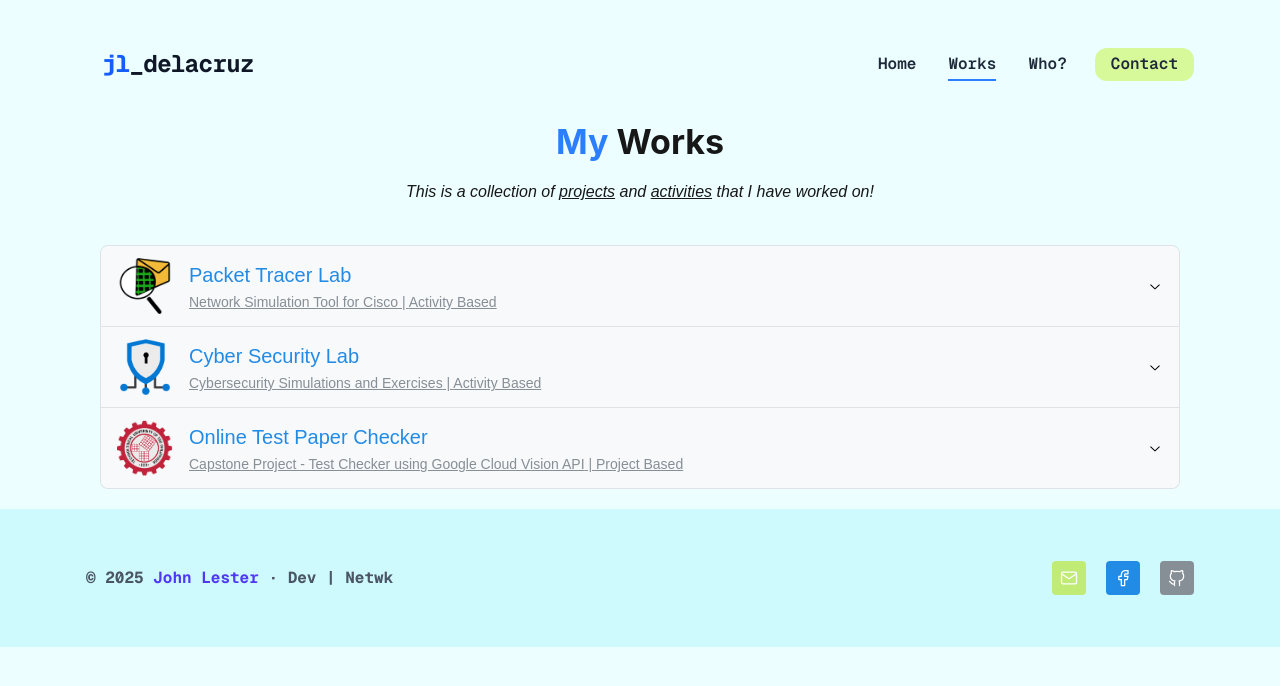
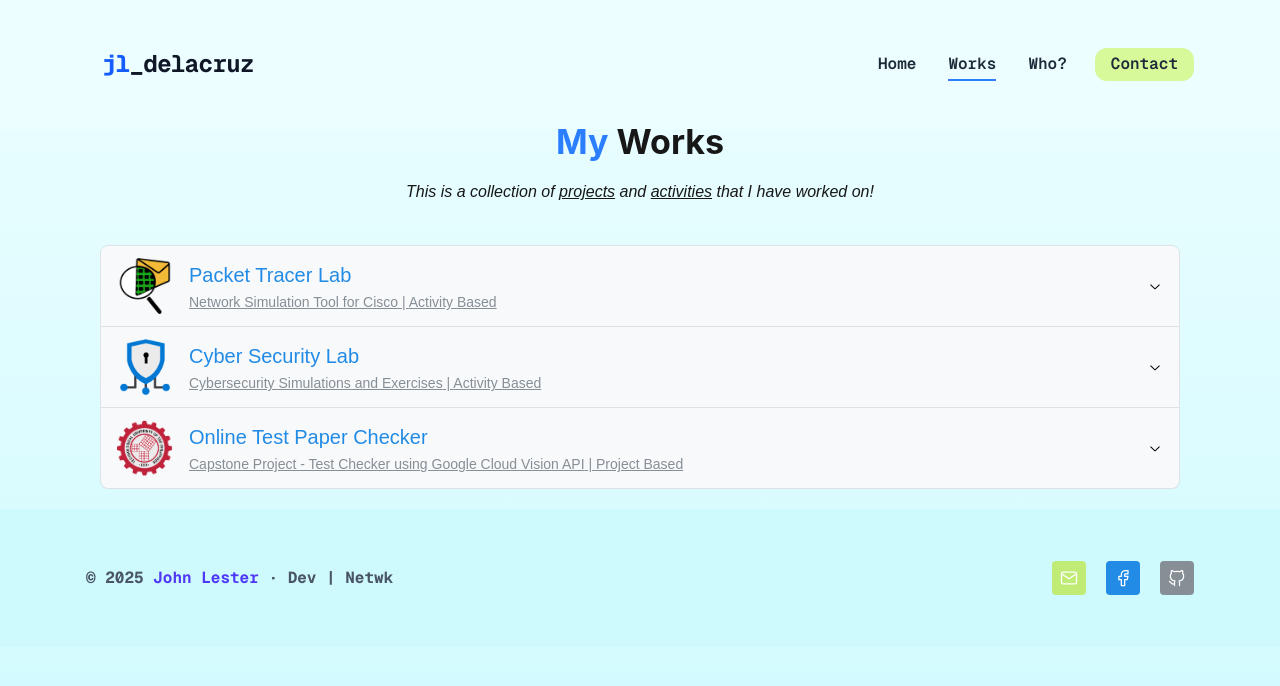
Before and after one commit to jldelakwaa/portfolio, a Next.js app: page /projects in a window 1280 px wide. Shown: the top 686 px of the page. Built offline with nearby package versions, Linux system fonts and the light colour scheme.

Commit message:
fix gradient bg

```diff
--- a/src/app/(home)/page.tsx
+++ b/src/app/(home)/page.tsx
@@ -10,7 +10,7 @@ export default function Home() {
     <>
       <div className="relative min-h-screen">
         {/* Background Pattern */}
-        <GradientBackground fromColor="cyan-50" toColor="cyan-100" />
+        <GradientBackground fromColor="#ecfeff" toColor="#cffafe" />
 
         {/* Hero Content */}
         <div className="relative z-10 flex flex-col lg:flex-row items-center justify-center min-h-screen lg:min-h-[70vh] px-6 md:px-8 lg:px-12 gap-6 lg:gap-8 py-8 lg:py-0">
--- a/src/app/(nav)/about/page.tsx
+++ b/src/app/(nav)/about/page.tsx
@@ -11,9 +11,9 @@ import GradientBackground from "@/app/_components/_common/gradient-background";
 export default function About() {
   return (
     <div className="relative">
-      <GradientBackground fromColor="cyan-50" toColor="cyan-100" />
+      <GradientBackground fromColor="#ecfeff" toColor="#cffafe" />
 
-      <div className="relative flex flex-col items-center pt-8 pb-8 sm:pt-8 md:pt-8 sm:pb-6 md:pb-10 px-2 sm:px-4">
+      <div className="relative flex flex-col items-center pt-10 pb-8 sm:pt-8 md:pt-8 sm:pb-6 md:pb-10 px-2 sm:px-4">
         {/* Content */}
         <Title
           order={1}
--- a/src/app/(nav)/projects/page.tsx
+++ b/src/app/(nav)/projects/page.tsx
@@ -7,7 +7,7 @@ import { Text, Title } from "@mantine/core";
 export default function Projects() {
   return (
     <div>
-      <GradientBackground fromColor="cyan-50" toColor="cyan-100" />
+      <GradientBackground fromColor="#ecfeff" toColor="#cffafe" />
 
       <div className="relative flex flex-col justify-center items-center py-10 px-4">
         {/* Content */}
--- a/src/app/_components/_common/gradient-background.tsx
+++ b/src/app/_components/_common/gradient-background.tsx
@@ -1,19 +1,20 @@
 interface GradientBackgroundProps {
   fromColor?: string;
   toColor?: string;
-  direction?: 'to-b' | 'to-t' | 'to-r' | 'to-l';
+  direction?: 'to bottom' | 'to top' | 'to right' | 'to left';
 }
 
 export default function GradientBackground({
-  fromColor = 'cyan-50',
-  toColor = 'cyan-100',
-  direction = 'to-b',
+  fromColor = '#ecfeff',
+  toColor = '#cffafe',
+  direction = 'to bottom',
 }: GradientBackgroundProps) {
   return (
-    <div className="absolute inset-0">
-      <div className={`relative h-full w-full [&>div]:absolute [&>div]:bottom-0 [&>div]:right-0 [&>div]:z-[-2] [&>div]:h-full [&>div]:w-full [&>div]:bg-gradient-${direction} [&>div]:from-${fromColor} [&>div]:to-${toColor}`}>
-        <div></div>
-      </div>
-    </div>
+    <div
+      className="absolute inset-0 -z-10"
+      style={{
+        background: `linear-gradient(${direction}, ${fromColor}, ${toColor})`
+      }}
+    />
   );
 }
```
